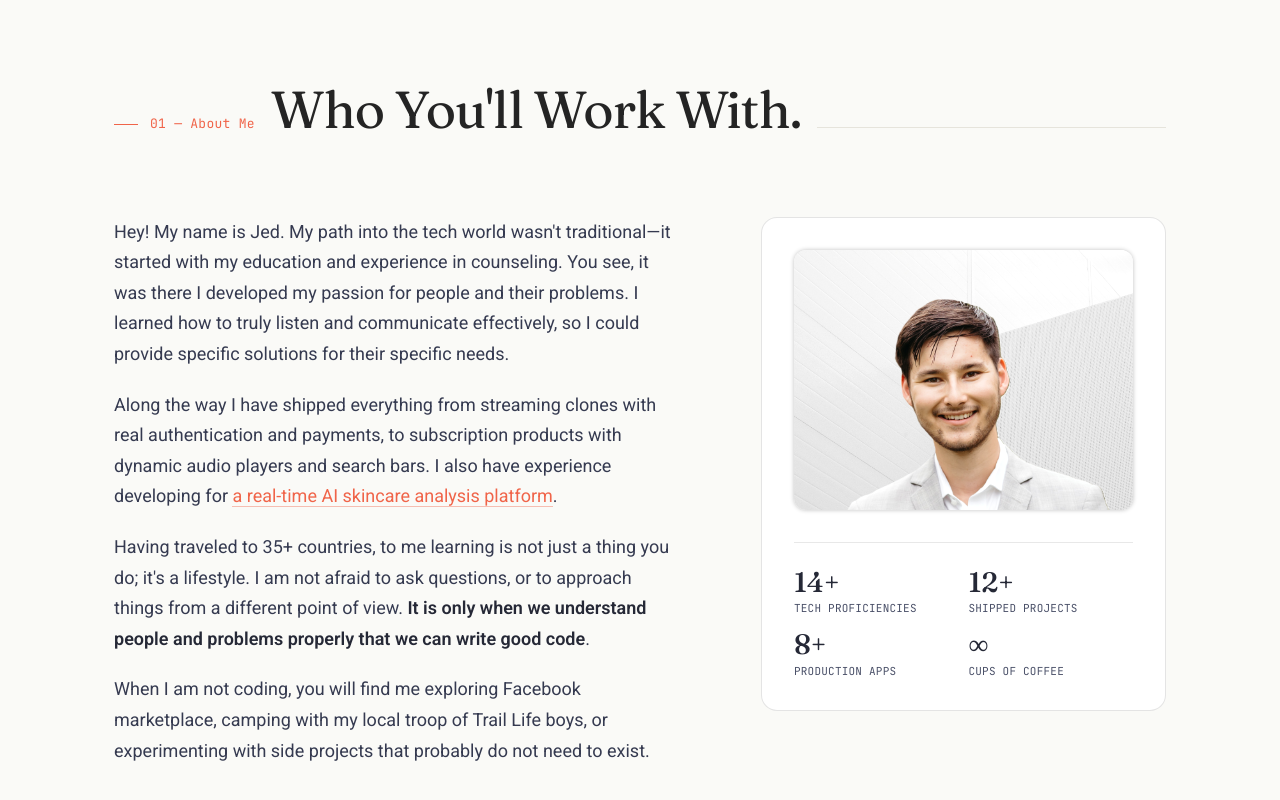
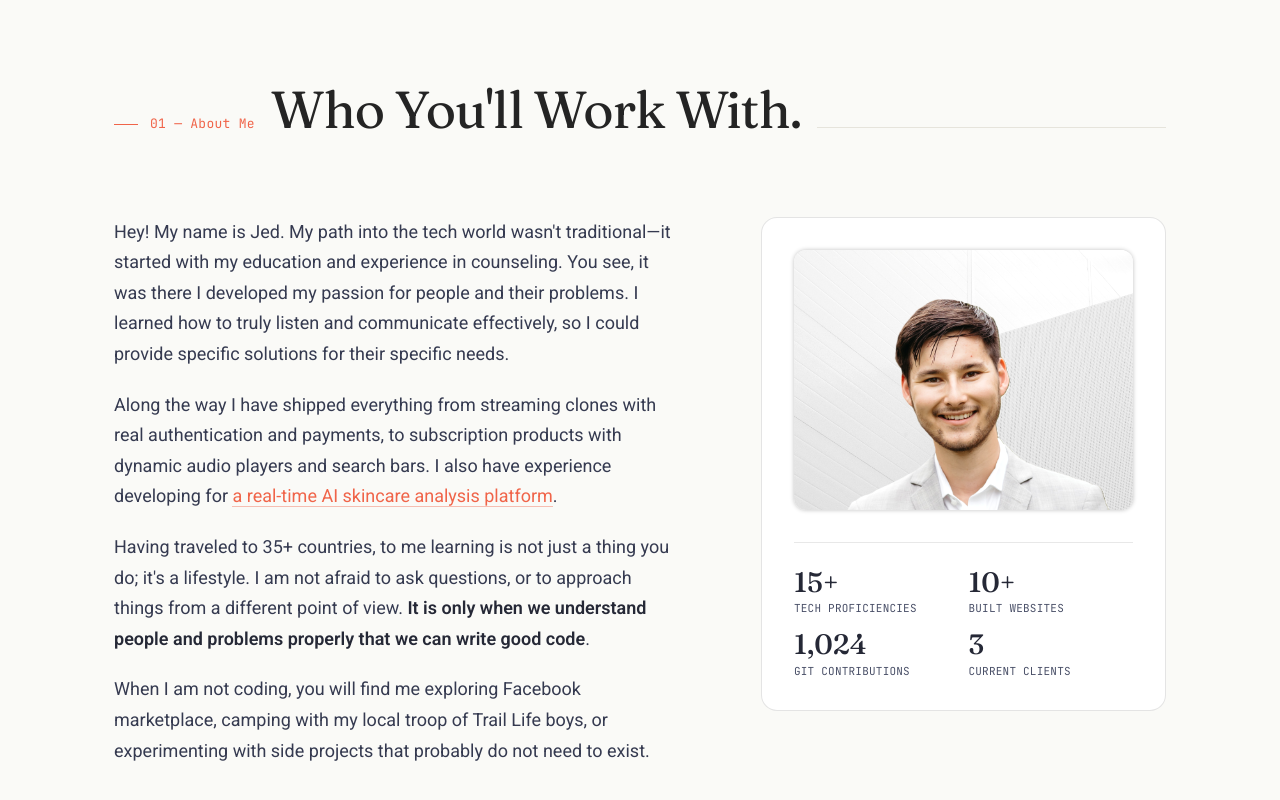
Before and after one commit to jeddelich/next-portfolio, a Next.js app: page / in a window 1280 px wide. Shown: the part 908-1708 px from the top of the page. Built offline with nearby package versions, Linux system fonts and the light colour scheme.

Commit message:
chore: update beacon growth partners hero img

```diff
--- a/components/about/about.tsx
+++ b/components/about/about.tsx
@@ -48,20 +48,20 @@ function About() {
               </div>
               <div className={styles.aboutCardStats}>
                 <div>
-                  <div className={styles.statNum}>14+</div>
+                  <div className={styles.statNum}>15+</div>
                   <div className={styles.statLabel}>Tech Proficiencies</div>
                 </div>
                 <div>
-                  <div className={styles.statNum}>12+</div>
-                  <div className={styles.statLabel}>Shipped projects</div>
+                  <div className={styles.statNum}>10+</div>
+                  <div className={styles.statLabel}>Built Websites</div>
                 </div>
                 <div>
-                  <div className={styles.statNum}>8+</div>
-                  <div className={styles.statLabel}>Production apps</div>
+                  <div className={styles.statNum}>1,024</div>
+                  <div className={styles.statLabel}>Git Contributions</div>
                 </div>
                 <div>
-                  <div className={styles.statNum}>∞</div>
-                  <div className={styles.statLabel}>Cups of coffee</div>
+                  <div className={styles.statNum}>3</div>
+                  <div className={styles.statLabel}>Current clients</div>
                 </div>
               </div>
             </aside>
```
Also changed, not shown: public/website_heros/beacon_growth_partners.png.
